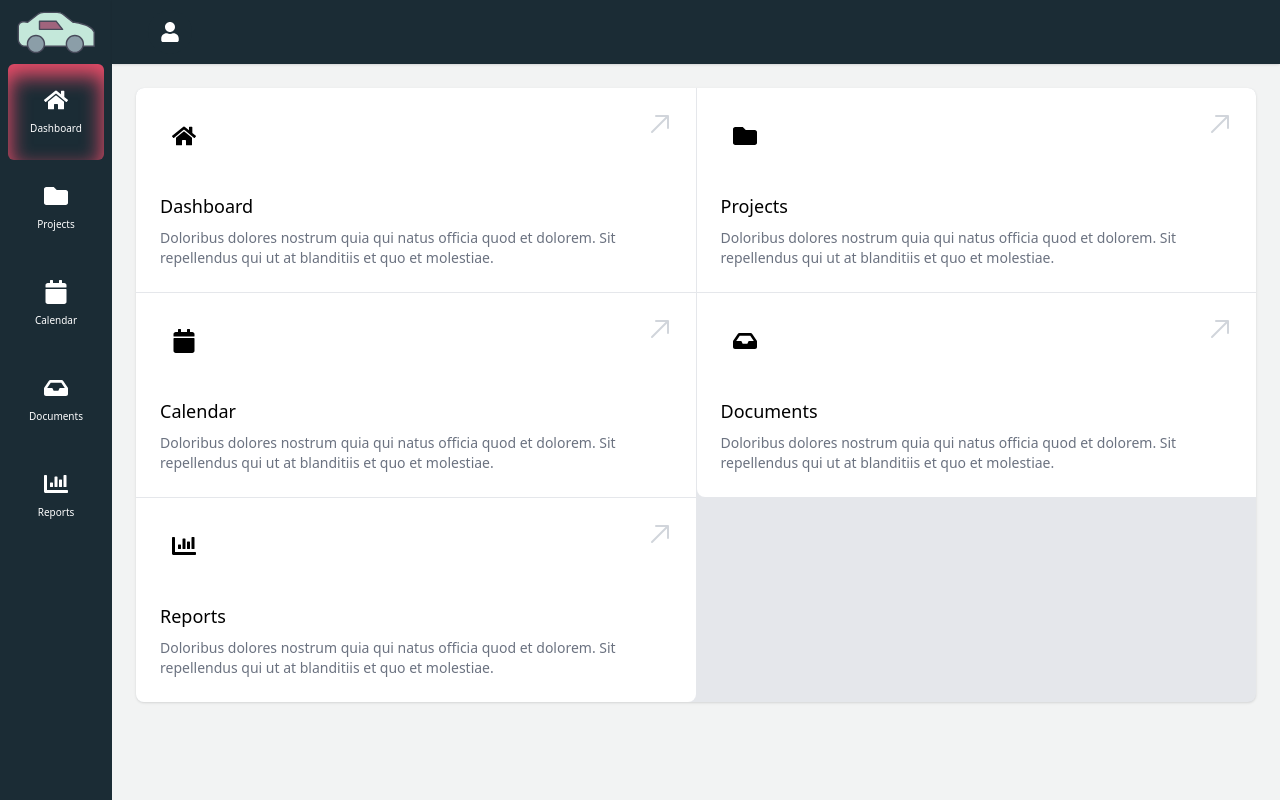
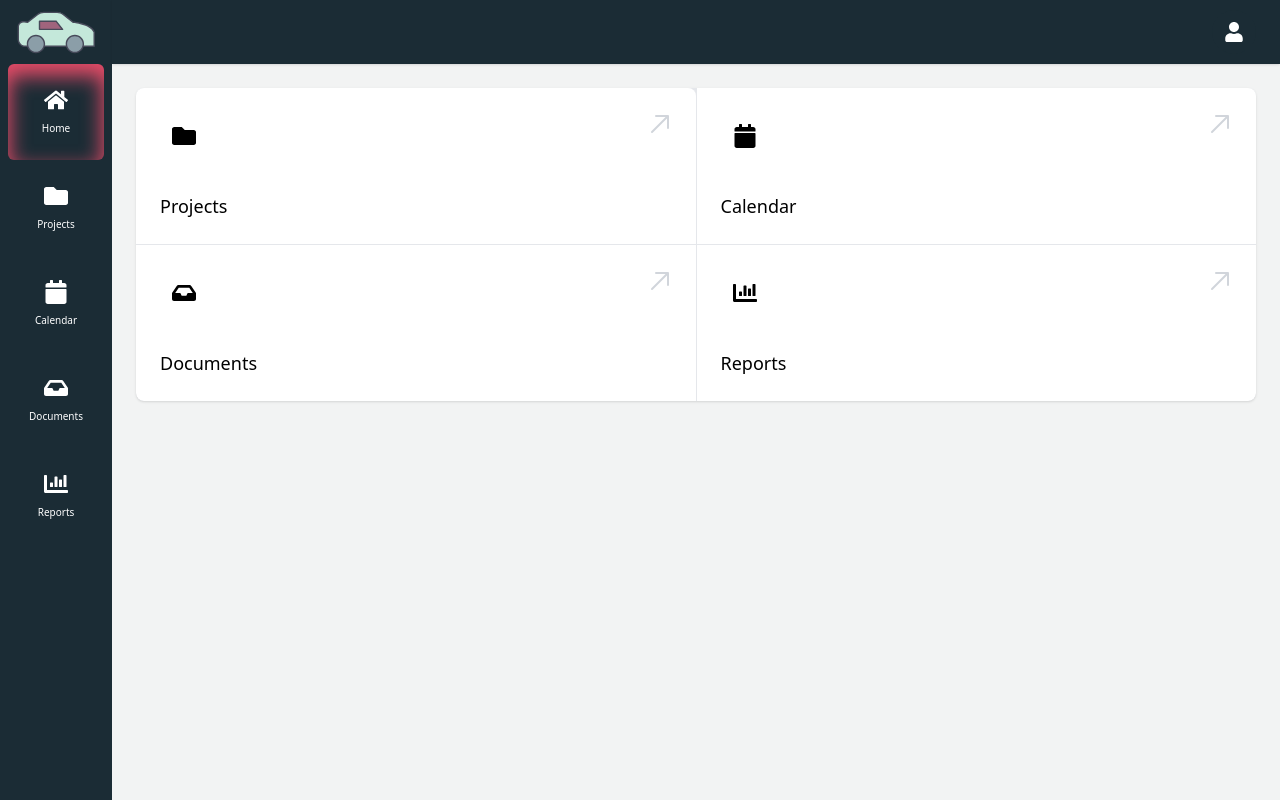
Before and after one commit to markvarga8/JUCR, a Next.js app: page / in a window 1280 px wide. Built offline with nearby package versions, Linux system fonts and the light colour scheme.

Commit message:
feature/tailwind: Added md files & fixed

```diff
--- a/components/layout/NavMenu.tsx
+++ b/components/layout/NavMenu.tsx
@@ -19,16 +19,14 @@ const NavMenu: FC = () => {
         <span className="sr-only">Open sidebar</span>
         <HiOutlineMenuAlt3 className="h-6 w-6" aria-hidden="true" />
       </button>
-      <div className="flex flex-1 justify- px-6">
-        <div className="flex items-center">
+      <div className="px-6">
+        <div className="flex items-center h-full">
           {/* Profile dropdown */}
-          <Menu as="div" className="relative ml-3">
-            <div>
-              <Menu.Button className="flex text-white hover:text-black bg-jucr-primary p-3 rounded-full items-center text-xs font-medium hover:bg-jucr-secondary">
-                <span className="sr-only">Open user menu</span>
-                <FaUser className="h-5 w-5" />
-              </Menu.Button>
-            </div>
+          <Menu as="div">
+            <Menu.Button className="items-center text-white hover:text-black bg-jucr-primary p-3 rounded-full text-xs font-medium hover:bg-jucr-secondary">
+              <span className="sr-only">Open user menu</span>
+              <FaUser className="h-5 w-5" />
+            </Menu.Button>
             <Transition
               as={Fragment}
               enter="transition ease-out duration-100"
--- a/configs/menuItems.ts
+++ b/configs/menuItems.ts
@@ -1,6 +1,5 @@
 import {
   FaHome,
-  FaUsers,
   FaFolder,
   FaCalendar,
   FaInbox,
@@ -8,7 +7,7 @@ import {
 } from "react-icons/fa";
 
 const menuItems: Array<IMenuItem> = [
-  { name: "Dashboard", href: "/", icon: FaHome },
+  { name: "Home", href: "/", icon: FaHome },
   { name: "Projects", href: "/projects", icon: FaFolder },
   { name: "Calendar", href: "/calendar", icon: FaCalendar },
   { name: "Documents", href: "/documents", icon: FaInbox },
--- a/next.config.js
+++ b/next.config.js
@@ -15,7 +15,4 @@ module.exports = {
     });
     return config;
   },
-  webpackDevMiddleware: (config) => {
-    return config;
-  },
 };
--- a/package.json
+++ b/package.json
@@ -19,12 +19,14 @@
   },
   "devDependencies": {
     "@apollo/client": "^3.7.5",
+    "@babel/core": "^7.20.12",
     "@headlessui/react": "^1.7.7",
     "@reduxjs/toolkit": "^1.9.1",
     "@types/node": "18.11.18",
     "@types/react": "18.0.27",
     "@types/react-dom": "18.0.10",
     "autoprefixer": "^10.4.13",
+    "babel-loader": "^8.3.0",
     "eslint": "8.32.0",
     "eslint-config-next": "13.1.5",
     "graphql": "^16.6.0",
--- a/pages/_document.tsx
+++ b/pages/_document.tsx
@@ -4,7 +4,12 @@ import Script from "next/script";
 const Document = () => (
   <Html lang="en" className="min-h-screen bg-[#F2F3F3]">
     <Head>
-      <title>{`${process.env.NEXT_PUBLIC_APP_NAME}`}</title>
+      <Script
+        id="theme-js"
+        type="text/javascript"
+        src="/static/js/theme.js"
+        strategy="beforeInteractive"
+      />
     </Head>
     <body className="min-h-screen">
       <Main />
--- a/pages/index.tsx
+++ b/pages/index.tsx
@@ -7,10 +7,12 @@ const Page: NextPageWithLayout = () => {
   return (
     <>
       <Head>
-        <title>{`Dashboard - ${process.env.NEXT_PUBLIC_APP_NAME}`}</title>
+        <title>{`Home - ${process.env.NEXT_PUBLIC_APP_NAME}`}</title>
       </Head>
       <div className="divide-y divide-gray-200 overflow-hidden rounded-lg bg-gray-200 shadow sm:grid sm:grid-cols-2 sm:gap-px sm:divide-y-0">
-        {menuItems.map((menuItem, actionIdx) => (
+        {menuItems.map(
+          (menuItem, actionIdx) =>
+            menuItem.name !== "Home" && (
               <div
                 key={actionIdx}
                 className={cn(
@@ -38,11 +40,6 @@ const Page: NextPageWithLayout = () => {
                       {menuItem.name}
                     </a>
                   </h3>
-              <p className="mt-2 text-sm text-gray-500">
-                Doloribus dolores nostrum quia qui natus officia quod et
-                dolorem. Sit repellendus qui ut at blanditiis et quo et
-                molestiae.
-              </p>
                 </div>
                 <span
                   className="pointer-events-none absolute top-6 right-6 text-gray-300 group-hover:text-gray-400"
@@ -58,7 +55,8 @@ const Page: NextPageWithLayout = () => {
                   </svg>
                 </span>
               </div>
-        ))}
+            )
+        )}
       </div>
     </>
   );
```
Also changed, not shown: components/layout/layout.md (added, +7 -0 lines), configs/configs.md (added, +1 -0 lines), queries/queries.md (added, +1 -0 lines), store/store.md (added, +3 -0 lines), 1 other file (tests, documents, lock files or other folders). Lines whose indentation alone changed are shown as unchanged.
